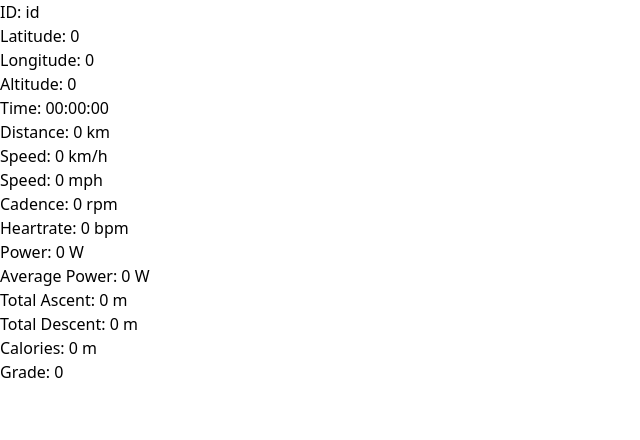
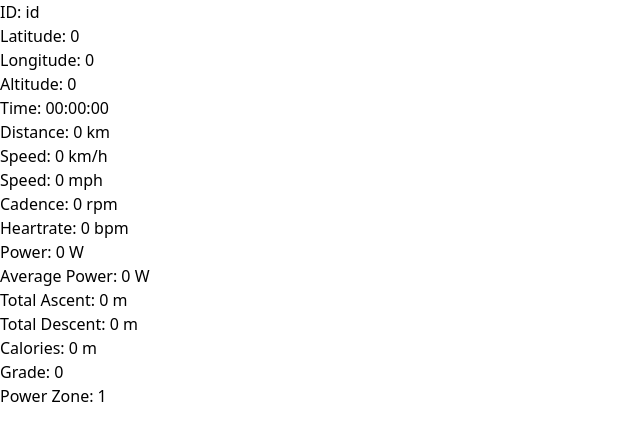
Before and after one commit to MatthiasBenaets/TrackRelay-Server, a SvelteKit app: page / in a window 1280 px wide. Shown: the top 440 px of the page, without its empty margins (0-640 px from the left). Built offline with nearby package versions, Linux system fonts and the light colour scheme; no server answers.

Commit message:
power zones
calculate power zone based on ftp and live power

```diff
--- a/src/routes/+page.svelte
+++ b/src/routes/+page.svelte
@@ -18,6 +18,9 @@
 		cal: 0,
 		grd: 0
 	});
+	let ftp: number = Number(env.PUBLIC_FTP) | 0;
+	let zones = [ftp * 0.6, ftp * 0.75, ftp * 0.89, ftp * 1.04, ftp * 1.18, 10000];
+	let activeZone: number = $state(1);
 
 	async function fetchLocation() {
 		try {
@@ -48,6 +51,20 @@
 		return hours + ':' + minutes + ':' + seconds;
 	}
 
+	function pwrToZone(power: number) {
+		for (let i = 0; i < zones.length; i++) {
+			if (power <= zones[i]) {
+				return i + 1;
+			}
+		}
+
+		return 1;
+	}
+
+	$effect(() => {
+		activeZone = pwrToZone(live.pwr);
+	});
+
 	$effect(() => {
 		fetchLocation();
 		const intervalId = setInterval(fetchLocation, 2500);
@@ -72,4 +89,5 @@
 	<p>Total Descent: {live.asc} m</p>
 	<p>Calories: {live.cal} m</p>
 	<p>Grade: {live.grd}</p>
+	<p>Power Zone: {activeZone}</p>
 {/if}
```
Also changed, not shown: 1 other file (tests, documents, lock files or other folders).
